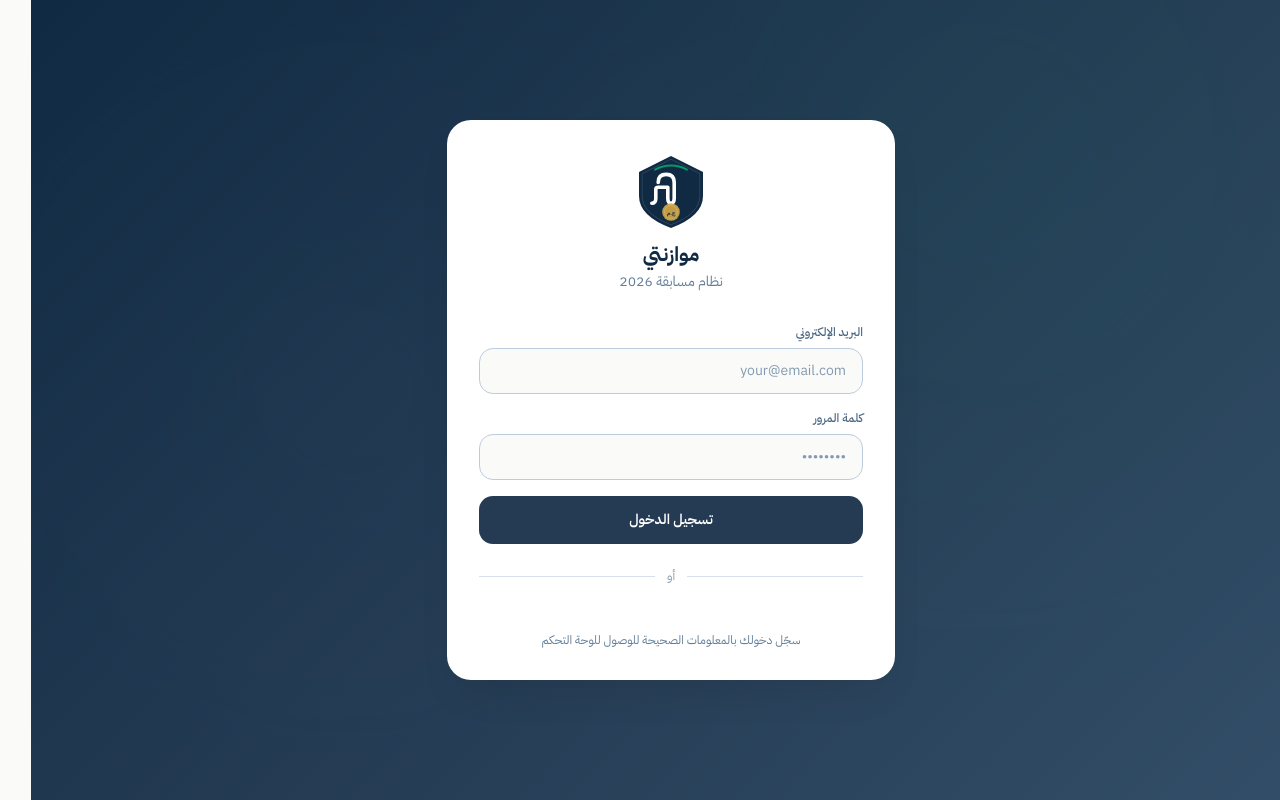
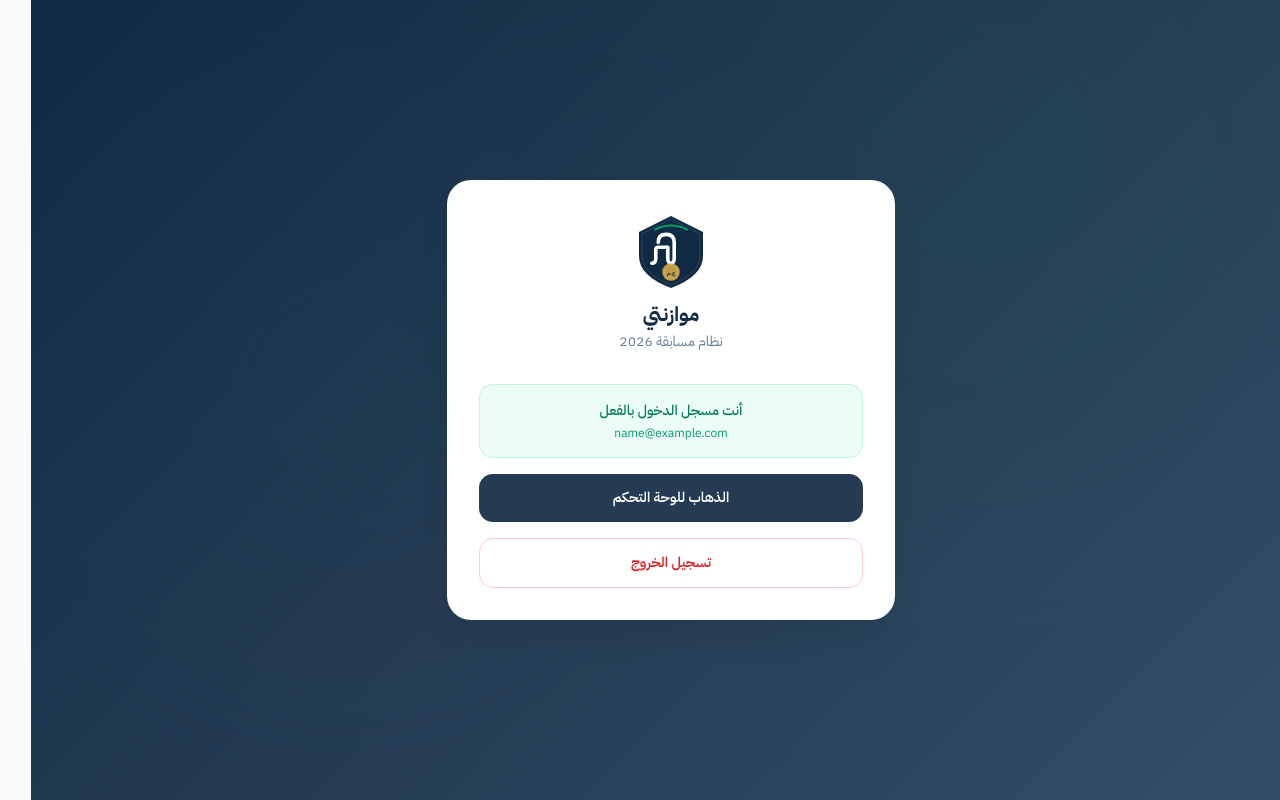
Before and after one commit to Yomna-Mohamed2802/mawaznety, a React (Vite) app: page /login in a window 1280 px wide. Built offline with nearby package versions, Linux system fonts and the light colour scheme; no server answers; sample sign-in values are in the browser's storage.

Commit message:
fix: splash on every refresh + login page shows when already authenticated

```diff
--- a/src/App.jsx
+++ b/src/App.jsx
@@ -16,12 +16,9 @@ import LoadingScreen from './components/ui/LoadingScreen';
 import { AuthProvider } from './context/AuthContext';
 
 function App() {
-  const [showSplash, setShowSplash] = useState(() => {
-    return !sessionStorage.getItem('splashShown');
-  });
+  const [showSplash, setShowSplash] = useState(true);
 
   const handleLoadingComplete = useCallback(() => {
-    sessionStorage.setItem('splashShown', '1');
     document.documentElement.classList.add('splash-done');
     setShowSplash(false);
   }, []);
--- a/src/pages/Login.jsx
+++ b/src/pages/Login.jsx
@@ -11,7 +11,7 @@ const Login = () => {
   const [password, setPassword] = useState('');
   const [error, setError] = useState('');
   const [loading, setLoading] = useState(false);
-  const { login, loginWithGoogle } = useAuth();
+  const { login, loginWithGoogle, logout, isAuthenticated, user } = useAuth();
   const navigate = useNavigate();
   const googleBtnRef = useRef(null);
 
@@ -29,6 +29,13 @@ const Login = () => {
     setLoading(false);
   };
 
+  const handleLogout = () => {
+    logout();
+    setEmail('');
+    setPassword('');
+    setError('');
+  };
+
   useEffect(() => {
     if (!GOOGLE_CLIENT_ID || !window.google?.accounts?.id) return;
 
@@ -44,7 +51,7 @@ const Login = () => {
           });
           navigate('/');
         } catch {
-          setError('فشل التسجيل через Google');
+          setError('فشل التسجيل عبر Google');
         }
       },
     });
@@ -80,6 +87,29 @@ const Login = () => {
             <p className="text-sm text-primary-500 mt-1">نظام مسابقة 2026</p>
           </div>
 
+          {isAuthenticated ? (
+            <div className="text-center space-y-4">
+              <div className="bg-emerald-50 border border-emerald-200/60 rounded-xl p-4">
+                <p className="text-sm text-emerald-700 font-medium">أنت مسجل الدخول بالفعل</p>
+                <p className="text-xs text-emerald-600 mt-1">{user?.email}</p>
+              </div>
+
+              <button
+                onClick={() => navigate('/')}
+                className="w-full btn-primary justify-center py-3.5"
+              >
+                الذهاب للوحة التحكم
+              </button>
+
+              <button
+                onClick={handleLogout}
+                className="w-full btn-secondary justify-center py-3.5 text-red-600 border-red-200 hover:bg-red-50"
+              >
+                تسجيل الخروج
+              </button>
+            </div>
+          ) : (
+            <>
               {error && (
                 <div className="bg-red-50 text-red-600 p-3 rounded-xl text-sm border border-red-200/60 mb-4">
                   {error}
@@ -158,6 +188,8 @@ const Login = () => {
               <p className="text-center text-xs text-primary-500 mt-6">
                 سجّل دخولك بالمعلومات الصحيحة للوصول للوحة التحكم
               </p>
+            </>
+          )}
         </div>
       </motion.div>
     </div>
```
Lines whose indentation alone changed are shown as unchanged.
